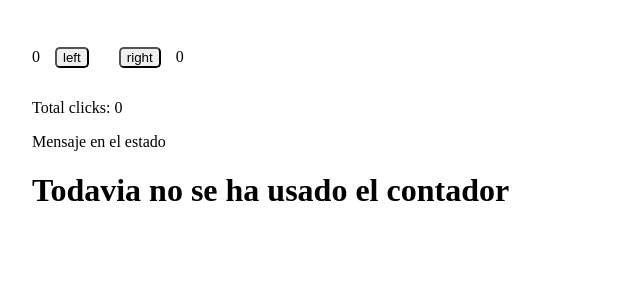
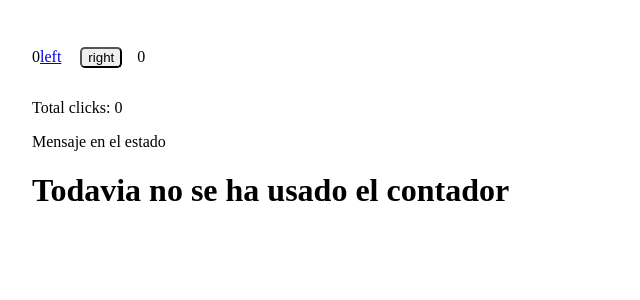
Before and after one commit to DesarrolloDeJonathan/miBootcamp, a React (Create React App) app in the folder parte1-react/: page / in a window 1280 px wide. Shown: the top 300 px of the page, without its empty margins (0-640 px from the left). Built offline with nearby package versions, Linux system fonts and the light colour scheme.

Commit message:
Debuggando aplicacion React

```diff
--- a/parte1-react/src/index.js
+++ b/parte1-react/src/index.js
@@ -9,6 +9,8 @@ const WarningNotUsed = () => {
   return <h1>Todavia no se ha usado el contador</h1>
 }
 const ListOfClicks = ({clicks}) => {
+  //console.log({clicks}); //Añadimos llaves para más detalles
+  //debugger; //Detendra la ejecucuón en este punto
   return <p>{clicks.join(', ')}</p>
 }
 
@@ -20,7 +22,12 @@ const App = (props) => {
   });
 
   const [clicks, setClicks] = useState ([])
-  const handleClickLeft = () => {
+
+  const handleClickLeft = (event) => {
+    //Atrapadndo el evento veremos info como:
+    //Elmentos recividos, teimpo que tardo en hacerlo...
+    console.log(event);
+    // event.preventDefault() // sera importante para los formularios
     const newCountersState = {
       ...counters,
       left: counters.left + 1
@@ -44,7 +51,7 @@ const App = (props) => {
    return (
       <div>
         {counters.left}
-        <button onClick={handleClickLeft}>left</button>
+        <a href="#" onClick={handleClickLeft}>left</a> {/**Evitar usar el anchor, no es buena practica */}
         <button onClick={handleClickRight}>right</button>
         {counters.right}
         <p>Total clicks: {clicks.length}</p>
```
